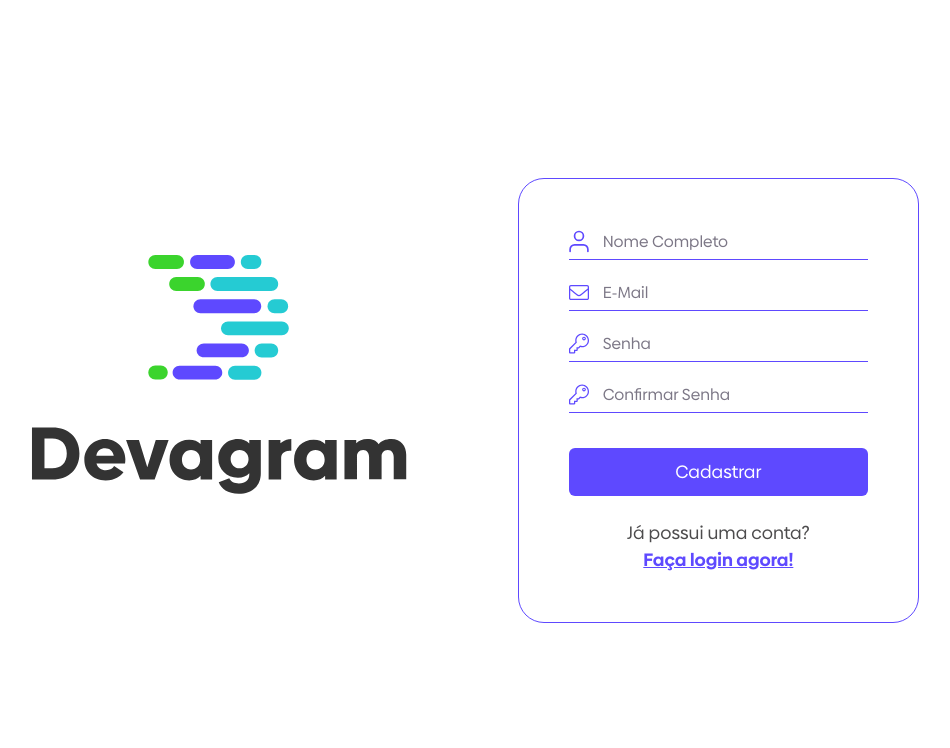
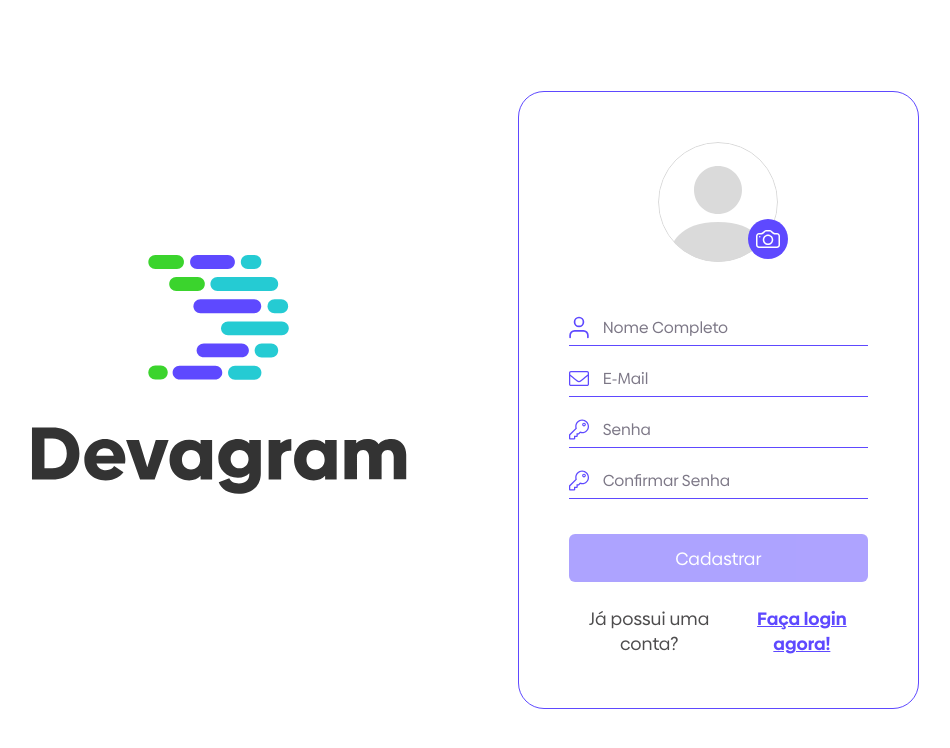
Before and after one commit to vfrancisquini/devagram-react, a Next.js app: page /cadastro in a window 1280 px wide. Shown: the top 748 px of the page, without its empty margins (221-1171 px from the left). Built offline with nearby package versions, Linux system fonts and the light colour scheme; no server answers.

Commit message:
Cadastro e Login OK

```diff
--- a/componentes/inputPublico/index.js
+++ b/componentes/inputPublico/index.js
@@ -29,8 +29,9 @@ export default function InputPublico({
                 />
 
 
-                {exibirMensagemValidacao && <p className="mensagemValidação"> {mensagemValidacao} </p>}
+
             </div>
+            {exibirMensagemValidacao && <p className="mensagemValidacao"> {mensagemValidacao} </p>}
 
 
         </div>
--- a/componentes/uploadImagem/index.js
+++ b/componentes/uploadImagem/index.js
@@ -1,7 +1,7 @@
 
 import {useEffect, useRef} from "react";
 
-export function UploadImagem({
+export default function UploadImagem({
     className='',
     setImagem,
     imagemPreview,
--- /dev/null
+++ b/pages/cadastro/cadastro.scss
@@ -0,0 +1,34 @@
+.paginaCadastro {
+  .uploadImagemContainer {
+    text-align: center;
+    position: relative;
+    margin-bottom: 48px;
+    cursor: pointer;
+
+    .avatarPreview{
+      height: 120px;
+      width: 120px;
+    }
+
+    &::after {
+      content: url("/imagens/camera.svg");
+      position: absolute;
+      width: 48px;
+      height: 48px;
+      margin: auto;
+      right: 0;
+      left: 100px;
+      bottom: 0px;
+    }
+}
+  @media screen and (min-width: $desktopBreakponint){
+    .rodapePaginaPublica{
+      display: flex;
+      justify-content: center;
+      p{
+        margin-right: 6px;
+      }
+    }
+
+  }
+}
--- a/pages/cadastro/index.js
+++ b/pages/cadastro/index.js
@@ -3,24 +3,74 @@ import Link from "next/link";
 import imagemLogo from "../../public/imagens/logo.svg";
 import InputPublico from "../../componentes/inputPublico/index";
 import imagemUsuarioAtivo from "../../public/imagens/usuarioAtivo.svg";
+import imagemUsuarioCinza from "../../public/imagens/usuarioCinza.svg";
+import imagemAvatar from "../../public/imagens/avatar.svg";
 import imagemEnvelope from "../../public/imagens/envelope.svg";
 import imagemChave from "../../public/imagens/chave.svg";
+import {validarEmail, validarSenha, validarConfirmacaoSenha, validarNome} from "../../utils/validadores";
+
 
 
 
 import Botao from "../../componentes/botao";
 import {useState} from "react";
+import UploadImagem from "../../componentes/uploadImagem";
+import UsuarioService from "../../services/UsuarioService";
+
+
+const usuarioService = new UsuarioService();
+
 
 export default function Cadastro (){
 
     const[nome, setNome] = useState("");
+    const[email, setEmail] = useState("");
     const [senha, setSenha] = useState("");
-    const[email, setEmail] = useState("");
     const [confSenha, setconfSenha] = useState("");
+    const [imagem, setImagem] = useState("");
+    const [estaSubmetendo, setEstaSubmetendo] = useState("");
+
+    const validarFormulario = () =>{
+        return (
+            validarEmail(email)
+            &&validarConfirmacaoSenha(senha, confSenha)
+            &&validarNome(nome)
+        );
+    }
+
+
+    const aoSubmeter = async (e) =>{
+        e.preventDefault();
+        if (!validarFormulario()){
+            return;
+        }
+
+        setEstaSubmetendo(true);
+        try{
+            const corpoReqCadastro = new FormData();
+            corpoReqCadastro.append("nome", nome);
+            corpoReqCadastro.append("email", email);
+            corpoReqCadastro.append("senha", senha);
+
+            if (imagem?.arquivo){
+                corpoReqCadastro.append("file", imagem.arquivo);
+            }
+
+            await usuarioService.cadastro(corpoReqCadastro);
+            alert ("sucesso");
+
+        } catch (error){
+            alert(
+                "Erro ao cadastrar usuario." + error?.response?.data?.erro
+            );
+        }
+        setEstaSubmetendo(false);
+    }
+
 
     return (
         <section className={`paginaCadastro paginaPublica`}>
-            <div className="logoContainer">
+            <div className="logoContainer desktop">
                 <Image
                     src={imagemLogo}
                     alt="logotipo"
@@ -31,14 +81,22 @@ export default function Cadastro (){
             </div>
 
             <div className="conteudoPaginaPublica">
-                <form>
+                <form onSubmit={aoSubmeter}>
+
+                    <UploadImagem
+                        imagemPreviewClassName="avatar avatarPreview"
+                        imagemPreview={imagem?.preview || imagemAvatar.src}
+                        setImagem={setImagem}
+                    />
+
                     <InputPublico
                         imagem={imagemUsuarioAtivo}
                         texto="Nome Completo"
                         tipo = "text"
                         aoAlterarValor ={e => setNome(e.target.value)}
                         valor={nome}
-
+                        mensagemValidacao="O nome precisa de pelo menos 2 caracteres"
+                        exibirMensagemValidacao={nome && !validarNome(nome)}
                     />
 
                     <InputPublico
@@ -47,7 +105,8 @@ export default function Cadastro (){
                         tipo = "email"
                         aoAlterarValor ={e => setEmail(e.target.value)}
                         valor={email}
-
+                        mensagemValidacao="O endereço informado é inválido"
+                        exibirMensagemValidacao={email && !validarEmail(email)}
                     />
 
                     <InputPublico
@@ -56,7 +115,8 @@ export default function Cadastro (){
                         tipo = "password"
                         aoAlterarValor ={e => setSenha(e.target.value)}
                         valor={senha}
-
+                        mensagemValidacao="A senha precisa ter 3 caracteres"
+                        exibirMensagemValidacao={senha && !validarSenha(senha)}
                     />
 
                     <InputPublico
@@ -65,30 +125,21 @@ export default function Cadastro (){
                         tipo = "password"
                         aoAlterarValor ={e => setconfSenha(e.target.value)}
                         valor={confSenha}
-
+                        mensagemValidacao="A senha não coincide com a outra"
+                        exibirMensagemValidacao={confSenha && !validarConfirmacaoSenha(senha, confSenha)}
                     />
-
-
-
 
                     <Botao
                         texto="Cadastrar"
-                        type="submit"
-                        desabilitado={false}
-
+                        tipo="submit"
+                        desabilitado={!validarFormulario() || estaSubmetendo}
                     />
-
-
 
                 </form>
 
-
                 <div className="rodapePaginaPublica">
-                    <p>Já possui uma conta?</p>
-                    <Link href="..">Faça login agora!</Link>
-
-
-
+                    <p>Já possui uma conta? </p>
+                    <Link href=".."> Faça login agora!</Link>
 
                 </div>
             </div>
--- /dev/null
+++ b/services/HttpService.js
@@ -0,0 +1,15 @@
+import axios from 'axios';
+
+
+export default class HttpService {
+    constructor (){
+        this.axios = axios.create({
+            baseURL: process.env.NEXT_PUBLIC_API_URL + '/api'
+        });
+    }
+
+    post(url, data){
+        return this.axios.post(url, data);
+    }
+
+}
--- /dev/null
+++ b/services/UsuarioService.js
@@ -0,0 +1,21 @@
+import HttpService from "./HttpService";
+import imagemAvatar from "../public/imagens/avatar.svg";
+export default class UsuarioService extends HttpService{
+    async login (credenciais) {
+       const {data} = await this.post('/login', credenciais);
+
+       localStorage.setItem("nome", data.nome);
+       localStorage.setItem("email", data.email);
+       localStorage.setItem("token", data.token);
+
+       if(data.avatar){
+           localStorage.setItem("avatar",data.avatar)
+       }
+
+    }
+
+    async cadastro(dados){
+        return this.post ('/cadastro', dados);
+
+    }
+}
--- a/styles/globals.scss
+++ b/styles/globals.scss
@@ -36,9 +36,42 @@ input {
     color: $cinza2;
   }
 
+
+
 }
+
+.desktop {
+  @media screen and (min-width: $desktopBreakponint){
+    display: block;
+  }
+
+  @media screen and (max-width: calc($desktopBreakponint - 1px)){
+    display: none;
+  }
+}
+
+.mobile {
+  @media screen and (min-width: $desktopBreakponint){
+    display: none;
+  }
+
+  @media screen and (max-width: calc($desktopBreakponint - 1px)){
+    display: block;
+  }
+}
+
+.mensagemValidacao {
+  display: block;
+  color: $vermelho;
+  font-size: 90%;
+  margin-top: -15px;
+  margin-bottom: 15px;
+
+}
+
 
 @import '../public/fonts/fonts.scss';
 @import '../componentes/botao/botao.scss';
 @import './paginaPublica.scss';
 @import '../componentes/inputPublico/inputPublico.scss';
+@import '../pages/cadastro/cadastro.scss';
--- a/styles/variaveis.scss
+++ b/styles/variaveis.scss
@@ -13,7 +13,7 @@ $cinza1: #dadada;
 $cinza2: #7C7786;
 $cinza3: #4D4C4D;
 $cinza4: #333333;
-
 $branco: #fff;
+$vermelho: #FF0000;
 
 $desktopBreakponint: 992px;
--- a/utils/validadores.js
+++ b/utils/validadores.js
@@ -1,10 +1,9 @@
 const validarNome = (nome) => {
     return nome?.toString().length > 2;
-
 }
 
 const validarEmail = (email) => {
-    emailStr = email?.toString();
+   const emailStr = email?.toString();
     return emailStr.length >= 5 && emailStr.includes('@') && emailStr.includes ('.');
 }
 
@@ -12,7 +11,7 @@ const validarSenha = (senha) => {
     return senha?.toString().length > 3;
 }
 
-const validarConfirmacaosenha = (senha, confirmacao) => {
+const validarConfirmacaoSenha = (senha, confirmacao) => {
     return validarSenha (senha) && senha === confirmacao;
 }
 
@@ -20,7 +19,5 @@ export {
     validarNome,
     validarEmail,
     validarSenha,
-    validarConfirmacaosenha
+    validarConfirmacaoSenha
 }
-
-console.log(validarConfirmacaosenha('osam', 'ossam'));
```
Also changed, not shown: componentes/login/index.js (+46 -10 lines).
